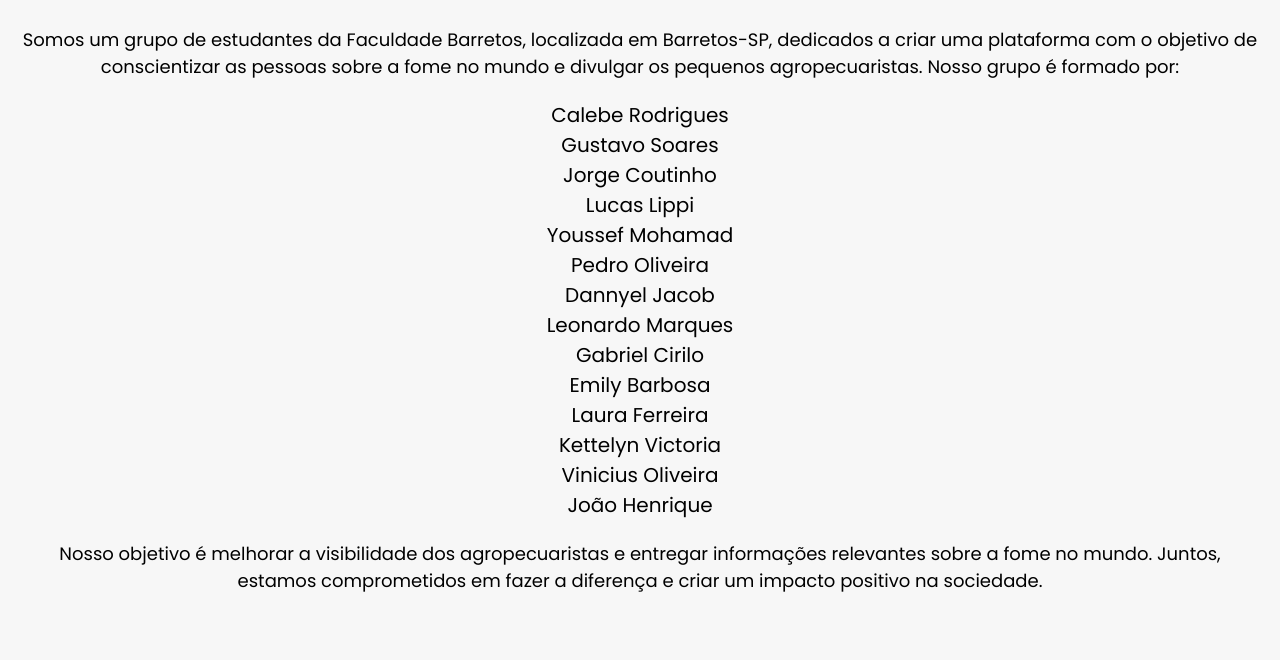
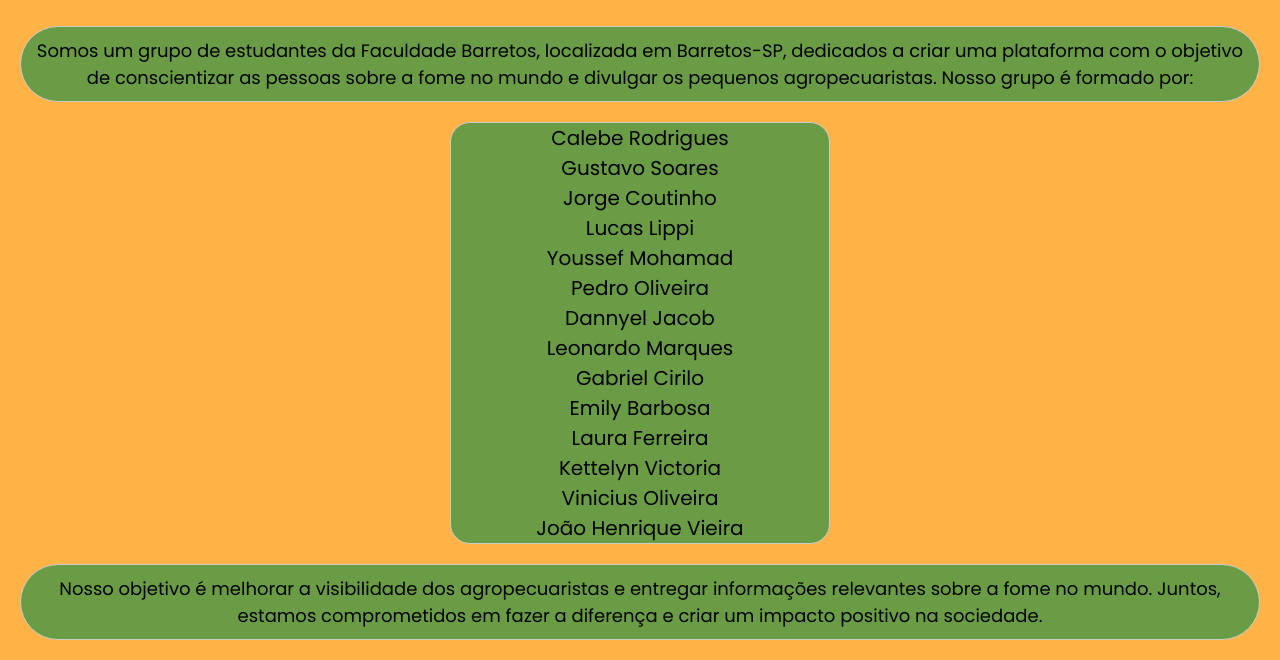
Before and after one commit to GabrielErani/project-campanha-arrecadacao, a plain HTML site: page Sobre.html in a window 1280 px wide. Shown: the part 155-815 px from the top of the page. Drawn offline with Linux system fonts and the light colour scheme.

Commit message:
update
Adicionei um favicon e fiz um esboço da pagina sobre.

```diff
--- a/Sobre.html
+++ b/Sobre.html
@@ -7,6 +7,7 @@
     <meta name="viewport" content="width=device-width, initial-scale=1.0">
     <link rel="stylesheet" href="./assets/css/Estilo.css">
     <link rel="stylesheet" href="./assets/css/EstiloSobre.css">
+    <link rel="shortcut icon" href="favicon1.png" type="image/x-icon">
     <title>Sobre</title>
 </head>
 <body>
@@ -42,7 +43,7 @@
             <li>Laura Ferreira</li>
             <li>Kettelyn Victoria</li>
             <li>Vinicius Oliveira</li>
-            <li>João Henrique</li>
+            <li>João Henrique Vieira</li>
         </ul>
         <p>Nosso objetivo é melhorar a visibilidade dos agropecuaristas e entregar informações relevantes sobre a fome no mundo. Juntos, estamos comprometidos em fazer a diferença e criar um impacto positivo na sociedade.</p>
     </main>
--- a/assets/css/EstiloSobre.css
+++ b/assets/css/EstiloSobre.css
@@ -1,6 +1,6 @@
 body {
     font-family: Arial, sans-serif;
-    background-color: #f7f7f7;
+    background-color: #FFB347;
     text-align: center;
 }
 
@@ -16,12 +16,21 @@ h1 {
 p {
     font-size: 18px;
     margin: 20px;
+    background-color: #699c44;
+    border: 1px solid #ccc;
+    padding: 10px;
+    border-radius: 150px;
 }
 
 .team-list {
     list-style-type: none;
     margin: 20px;
     padding: 0;
+    background-color: #699c44;
+    border: 1px solid #ccc;
+    border-radius: 20px;
+    margin-left: 450px;
+    margin-right: 450px;
 }
 
 .team-list li {
```
Also changed, not shown: Anuncio.html (+1 -0 lines), Cadastro.html (+1 -0 lines), Login.html (+3 -1 lines), index.html (+1 -0 lines), favicon1.png (added).
